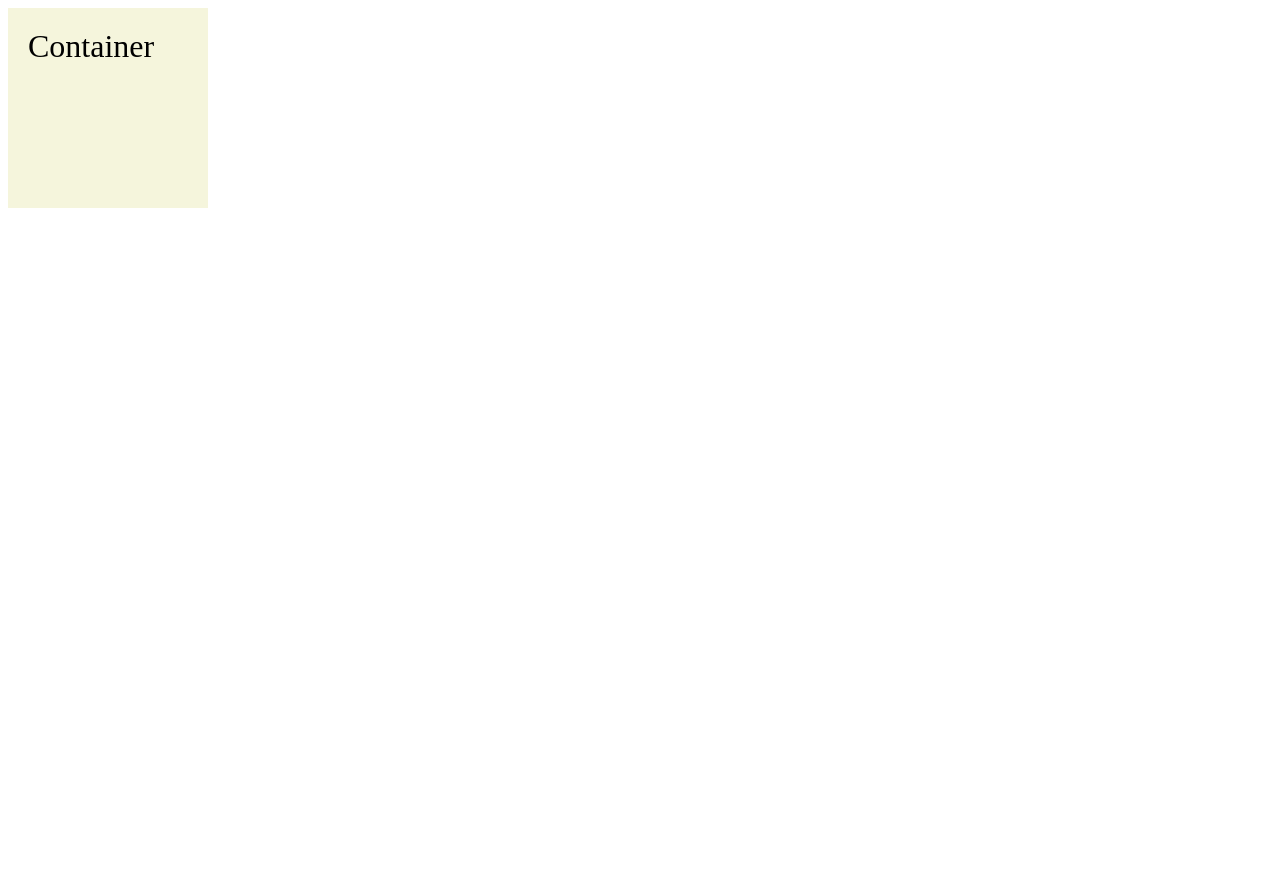
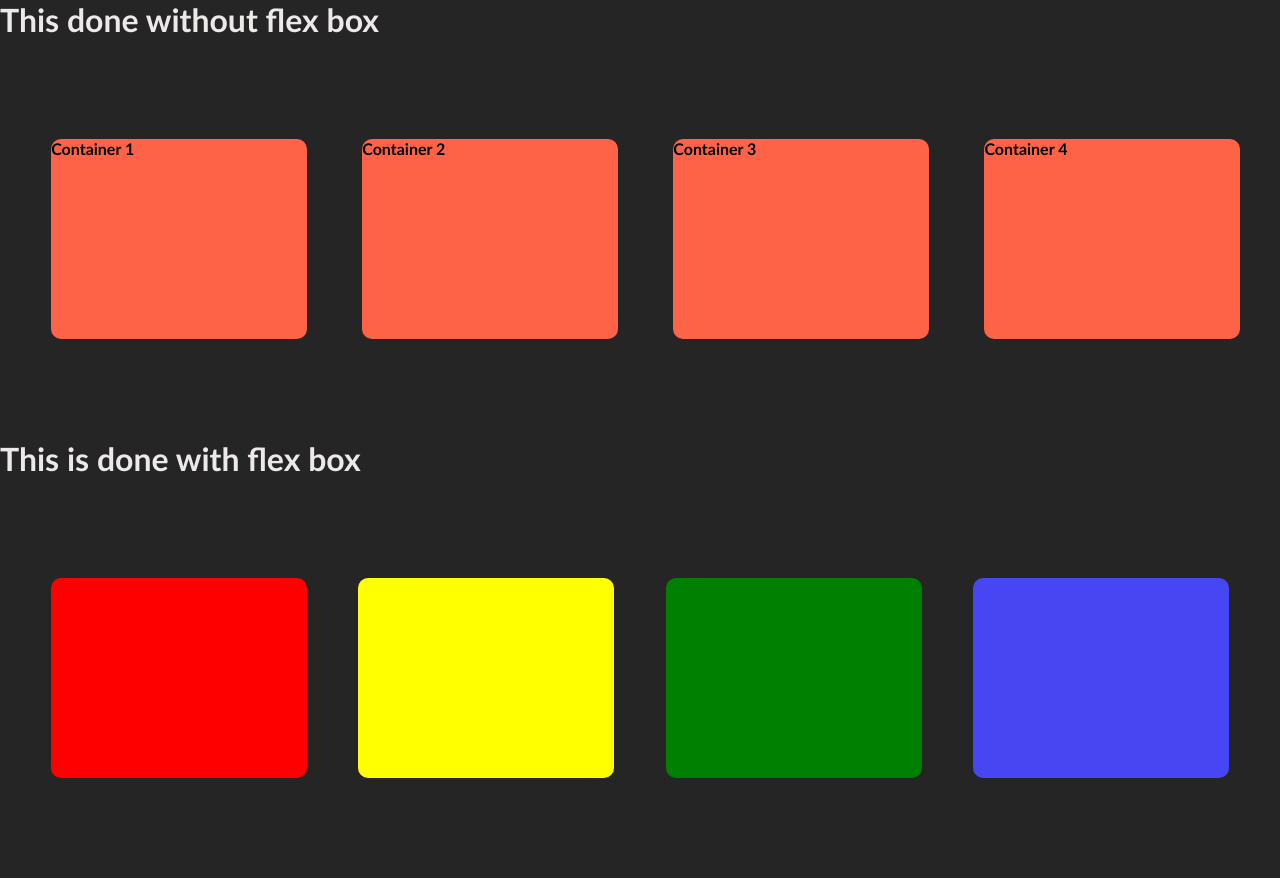
Before and after one commit to s-Himansh/Messing_With_CSS, a plain HTML site: page index.html in a window 1280 px wide. Before the commit the page ends 800 px from the top, so only its background shows below. Drawn offline with Linux system fonts and the light colour scheme.

Commit message:
completed dayy 2

```diff
--- a/index.html
+++ b/index.html
@@ -9,7 +9,23 @@
 </head>
 
 <body>
-    <div class="one">Container</div>
+    <!-- <div class="one">Container</div> -->
+
+    <h1 style="background-color: rgb(37, 37, 37); color : rgb(238, 233, 233);">This done without flex box</h1>
+    <div class="parent-container">
+        <div class="child-container">Container 1</div>
+        <div class="child-container">Container 2</div>
+        <div class="child-container">Container 3</div>
+        <div class="child-container">Container 4</div>
+    </div>
+
+    <h1 style="background-color: rgb(37, 37, 37); color : rgb(238, 233, 233);">This is done with flex box</h1>
+    <div class="parent-flex">
+        <div class="child red"></div>
+        <div class="child yellow"></div>
+        <div class="child green"></div>
+        <div class="child blue"></div>
+    </div>
 
 </body>
 
--- a/messing.css
+++ b/messing.css
@@ -1,3 +1,14 @@
+/* removing any extra margins and padding */
+/* by default there is 8px margin to the body */
+/* using the universal selector */
+*{
+    margin: 0px;
+    padding: 0px;
+    font-family: calibri;
+    font-weight: 600;
+}
+
+
 .one{
     height: 200px;
     width: 200px;
@@ -8,3 +19,67 @@
 }
 
 /* anything we create is wrapped inside a box internally and by default */
+
+
+.parent-container{
+    height: 400px;
+    width: 100%;
+    background-color: rgb(37, 37, 37);
+}
+
+.parent-flex{
+    height: 400px;
+    width: 100%;
+    background-color: rgb(37, 37, 37);
+    display: flex;
+    flex-direction: row;
+    justify-content: space-evenly;
+    align-items: center;
+    flex-wrap: wrap;
+}
+
+/** justify content always works on main-axis (flex-direction) and align items always works on cross axis (!flex direction) */
+
+.child-container{
+    height: 200px;
+    width: 20%;
+    background-color: tomato;
+    border-radius: 10px;
+    display: inline-block;
+    margin-left: 4%;
+    margin-top: 100px;
+}
+
+
+.child{
+    height: 200px;
+    width: 20%;
+    border-radius: 10px;
+}
+
+.red{
+    background-color: red;
+    transition: 1s;
+}
+
+.yellow{
+    background-color: yellow;
+}
+
+.green{
+    background-color: green;
+}
+
+.blue{
+    background-color: rgb(70, 70, 243);
+}
+
+
+/* using some pseudo classes */
+.red:hover{
+    background-color: white;
+}
+
+.red:active{
+    background-color: rgb(21, 21, 21);
+}
```
